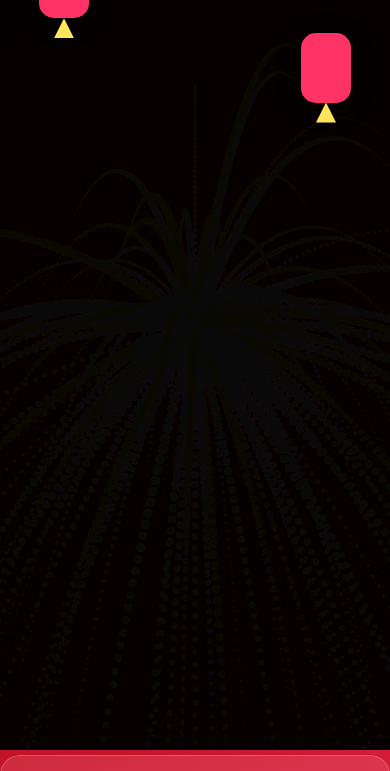
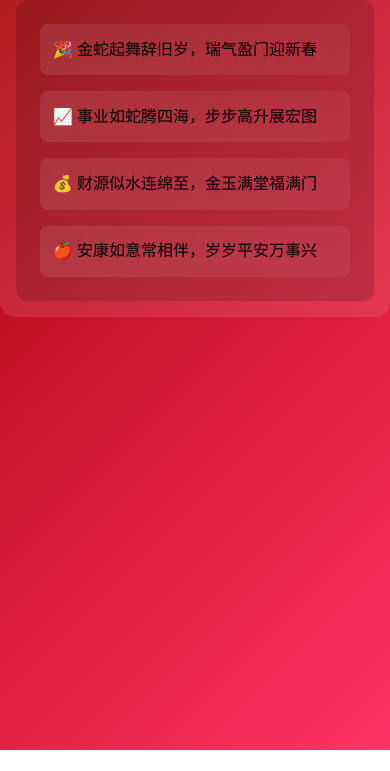
Before and after one commit to luzitao/snake-year, a plain HTML site: page index.html in a window 390 px wide. Shown: the part 94-865 px from the top of the page. After the commit the page ends 844 px from the top, so only its background shows below. Drawn offline with Linux system fonts and the light colour scheme.

Commit message:
Add files via upload

```diff
--- a/index.html
+++ b/index.html
@@ -3,20 +3,20 @@
 <head>
     <meta charset="UTF-8">
     <meta name="viewport" content="width=device-width, initial-scale=1.0">
-    <title>祥瑞蛇年 - 动态贺岁</title>
+    <title>祥瑞蛇年 · 新春贺喜</title>
     <style>
         :root {
             --gold-1: #FFF9D2;
             --gold-2: #FFE55C;
             --red-1: #A50000;
             --red-2: #FF3366;
-            --shadow: 0 4px 30px rgba(0, 0, 0, 0.1);
         }
 
         * {
             margin: 0;
             padding: 0;
             box-sizing: border-box;
+            touch-action: manipulation;
         }
 
         body {
@@ -26,176 +26,149 @@
             overflow: hidden;
         }
 
-        /* 三维灯笼装饰 */
-        .lantern {
+        /* 性能优化层 */
+        #canvas-container {
             position: fixed;
-            width: 50px;
-            height: 70px;
-            background: var(--red-2);
-            border-radius: 15px;
-            box-shadow: var(--shadow);
-            animation: float 4s ease-in-out infinite;
-
-            &::after {
-                content: '';
-                position: absolute;
-                bottom: -20px;
-                left: 50%;
-                width: 20px;
-                height: 20px;
-                background: var(--gold-2);
-                transform: translateX(-50%);
-                clip-path: polygon(50% 0%, 100% 100%, 0% 100%);
+            top: 0;
+            left: 0;
+            z-index: 0;
+            transform: translateZ(0);
+            will-change: transform;
         }
 
-            @keyframes float {
-                0%, 100% { transform: translateY(0); }
-                50% { transform: translateY(-20px); }
-            }
-        }
-
-        .lantern:nth-child(1) { left: 10%; top: 5%; }
-        .lantern:nth-child(2) { right: 10%; top: 15%; }
-
         /* 主内容容器 */
-        .container {
+        .content {
             position: relative;
             z-index: 2;
             max-width: 800px;
             margin: 0 auto;
-            padding: 2rem;
+            padding: 1rem;
+            backdrop-filter: blur(5px);
+            -webkit-backdrop-filter: blur(5px);
             background: rgba(255, 255, 255, 0.1);
-            backdrop-filter: blur(10px);
-            border-radius: 20px;
-            box-shadow: var(--shadow);
-            border: 1px solid rgba(255, 255, 255, 0.2);
+            border-radius: 15px;
         }
 
-        /* 蛇形标题动画 */
+        /* 动态标题 */
         .snake-title {
-            position: relative;
-            font-size: 4rem;
+            font-size: clamp(2rem, 8vw, 4rem);
             text-align: center;
-            margin: 2rem 0;
-
-            .snake {
-                display: inline-block;
-                animation: snakeMove 3s ease-in-out infinite;
-                filter: drop-shadow(0 0 10px var(--gold-2));
-            }
-
-            .glow {
-                position: absolute;
-                width: 100%;
-                height: 100%;
-                background: radial-gradient(circle, var(--gold-1) 20%, transparent 70%);
-                opacity: 0.5;
-                animation: glow 2s ease-in-out infinite;
-            }
+            margin: 1rem 0;
+            color: var(--gold-2);
+            text-shadow: 0 2px 4px rgba(0, 0, 0, 0.3);
         }
 
         /* 祝福语卡片 */
         .blessings {
             display: grid;
-            gap: 1.5rem;
-            padding: 2rem;
+            gap: 1rem;
+            padding: 1.5rem;
+            background: rgba(0, 0, 0, 0.15);
+            border-radius: 12px;
+        }
+
+        .blessings p {
+            font-size: clamp(1rem, 4vw, 1.2rem);
+            line-height: 1.6;
+            padding: 0.8rem;
             background: linear-gradient(45deg,
                 rgba(255, 255, 255, 0.1) 0%,
                 rgba(255, 255, 255, 0.05) 100%);
-            border-radius: 15px;
-            border: 1px solid rgba(255, 255, 255, 0.15);
-
-            p {
-                font-size: 1.2rem;
-                line-height: 1.8;
-                color: var(--gold-1);
-                text-shadow: 0 2px 4px rgba(0, 0, 0, 0.3);
-                padding: 1rem;
-                background: rgba(0, 0, 0, 0.2);
             border-radius: 8px;
             transition: transform 0.3s ease;
+        }
 
-                &:hover {
-                    transform: translateY(-3px);
+        /* 移动端优化 */
+        @media (max-width: 768px) {
+            .content {
+                backdrop-filter: none;
+                -webkit-backdrop-filter: none;
             }
+
+            .blessings p:hover {
+                transform: none !important;
             }
         }
 
-        /* 动态动画定义 */
-        @keyframes snakeMove {
-            0%, 100% { transform: rotate(-15deg) scale(1); }
-            50% { transform: rotate(15deg) scale(1.1); }
-        }
-
-        @keyframes glow {
-            0%, 100% { opacity: 0.3; }
-            50% { opacity: 0.8; }
+        /* 性能模式 */
+        .perf-mode {
+            animation: none !important;
+            filter: none !important;
         }
     </style>
 </head>
 <body>
-    <!-- 灯笼装饰 -->
-    <div class="lantern"></div>
-    <div class="lantern"></div>
+    <div id="canvas-container"></div>
 
-    <!-- 烟花画布 -->
-    <canvas id="fireworks"></canvas>
-
-    <!-- 主内容 -->
-    <div class="container">
-        <div class="snake-title">
-            <div class="glow"></div>
-            🐍<span class="snake">祥瑞迎春</span>🐍
-        </div>
+    <main class="content">
+        <h1 class="snake-title">🐍 祥瑞迎春 🐉</h1>
 
         <div class="blessings">
-            <p>🐉 金蛇舞动辞旧岁，祥云瑞气迎新春</p>
-            <p>🎐 事业如蛇腾九霄，步步高升展宏图</p>
-            <p>💰 财源似水连绵至，金银满仓福满门</p>
-            <p>🍎 健康安乐常相伴，岁岁平安万事兴</p>
+            <p>🎉 金蛇起舞辞旧岁，瑞气盈门迎新春</p>
+            <p>📈 事业如蛇腾四海，步步高升展宏图</p>
+            <p>💰 财源似水连绵至，金玉满堂福满门</p>
+            <p>🍎 安康如意常相伴，岁岁平安万事兴</p>
         </div>
-    </div>
+    </main>
 
-    <!-- 高级烟花特效 -->
     <script>
-        class FireworkSystem {
+        // 性能检测
+        const isLowPerf = navigator.hardwareConcurrency < 4 ||
+                        navigator.deviceMemory < 4 ||
+                        /Android|webOS|iPhone|iPad/i.test(navigator.userAgent);
+
+        // 烟花粒子系统（优化版）
+        class Firework {
             constructor() {
-                this.canvas = document.getElementById('fireworks');
+                this.canvas = document.createElement('canvas');
                 this.ctx = this.canvas.getContext('2d');
                 this.particles = [];
+                this.lastFrame = 0;
                 this.init();
             }
 
             init() {
+                this.canvas.style.position = 'fixed';
+                this.canvas.style.top = '0';
+                this.canvas.style.left = '0';
+                this.canvas.style.zIndex = '0';
+                document.getElementById('canvas-container').appendChild(this.canvas);
                 this.resize();
+
+                const handler = isLowPerf ? 'touchstart' : 'click';
+                this.canvas.addEventListener(handler, (e) => this.spark(e));
                 window.addEventListener('resize', () => this.resize());
-                this.canvas.addEventListener('click', (e) => this.createFirework(e));
+
                 this.animate();
             }
 
             resize() {
-                this.canvas.width = window.innerWidth;
-                this.canvas.height = window.innerHeight;
+                this.canvas.width = window.innerWidth * (isLowPerf ? 0.8 : 1);
+                this.canvas.height = window.innerHeight * (isLowPerf ? 0.8 : 1);
             }
 
-            createFirework(e) {
-                const colors = ['#FFD700', '#FF6B6B', '#4ECDC4', '#FFAFCC'];
-                for(let i = 0; i < 120; i++) {
+            spark(e) {
+                if(this.particles.length > (isLowPerf ? 100 : 200)) return;
+
+                const count = isLowPerf ? 40 : 80;
+                const colors = ['#FFD700', '#FF6B6B', '#4ECDC4'];
+
+                for(let i = 0; i < count; i++) {
                     this.particles.push({
-                        x: e.clientX,
-                        y: e.clientY,
-                        color: colors[Math.floor(Math.random()*colors.length)],
-                        radius: Math.random() * 3 + 1,
-                        vx: Math.cos((Math.PI * 2 * i)/120) * (Math.random() * 8 + 2),
-                        vy: Math.sin((Math.PI * 2 * i)/120) * (Math.random() * 8 + 2),
-                        life: 1.5
+                        x: e.clientX || e.touches[0].clientX,
+                        y: e.clientY || e.touches[0].clientY,
+                        color: colors[i%3],
+                        radius: Math.random() * 2 + 1,
+                        vx: Math.cos((Math.PI*2*i)/count) * (Math.random()*5 + 2),
+                        vy: Math.sin((Math.PI*2*i)/count) * (Math.random()*5 + 2),
+                        life: 1.2
                     });
                 }
             }
 
-            animate() {
-                this.ctx.fillStyle = 'rgba(0, 0, 0, 0.05)';
-                this.ctx.fillRect(0, 0, this.canvas.width, this.canvas.height);
+            animate(timestamp) {
+                if(timestamp - this.lastFrame > (1000/30)) { // 锁定30FPS
+                    this.ctx.clearRect(0, 0, this.canvas.width, this.canvas.height);
 
                     this.particles.forEach((p, i) => {
                         p.x += p.vx;
@@ -204,25 +177,60 @@
                         p.life -= 0.02;
 
                         this.ctx.beginPath();
-                    this.ctx.arc(p.x, p.y, p.radius * p.life, 0, Math.PI * 2);
+                        this.ctx.arc(p.x, p.y, p.radius * p.life, 0, Math.PI*2);
                         this.ctx.fillStyle = p.color;
                         this.ctx.fill();
 
                         if(p.life <= 0) this.particles.splice(i, 1);
                     });
 
-                requestAnimationFrame(() => this.animate());
+                    this.lastFrame = timestamp;
+                }
+                requestAnimationFrame((t) => this.animate(t));
             }
         }
 
-        // 初始化系统
-        new FireworkSystem();
+        // 自动性能优化
+        if(isLowPerf) {
+            document.body.classList.add('perf-mode');
+            new Firework(); // 只初始化一个实例
+        } else {
+            new Firework();
+            createSnowflakes();
+        }
 
-        // 自动触发初始烟花
-        setTimeout(() => {
-            const event = { clientX: window.innerWidth/2, clientY: window.innerHeight/2 };
-            new FireworkSystem().createFirework(event);
-        }, 1000);
+        // 雪花效果（仅在非低功耗模式启用）
+        function createSnowflakes() {
+            const style = document.createElement('style');
+            style.textContent = `
+                @keyframes fall {
+                    to { transform: translateY(110vh) rotate(360deg); }
+                }
+                .snow {
+                    position: fixed;
+                    top: -10px;
+                    width: 6px;
+                    height: 6px;
+                    background: rgba(255,255,255,0.8);
+                    border-radius: 50%;
+                    pointer-events: none;
+                    animation: fall linear forwards;
+                }
+            `;
+            document.head.appendChild(style);
+
+            setInterval(() => {
+                const snow = document.createElement('div');
+                snow.className = 'snow';
+                snow.style.cssText = `
+                    left: ${Math.random() * 100}%;
+                    animation-duration: ${Math.random() * 4 + 6}s;
+                    opacity: ${Math.random() * 0.6 + 0.4};
+                `;
+                snow.onanimationend = () => snow.remove();
+                document.body.appendChild(snow);
+            }, 300);
+        }
     </script>
 </body>
 </html>
```
Lines whose indentation alone changed are shown as unchanged.
